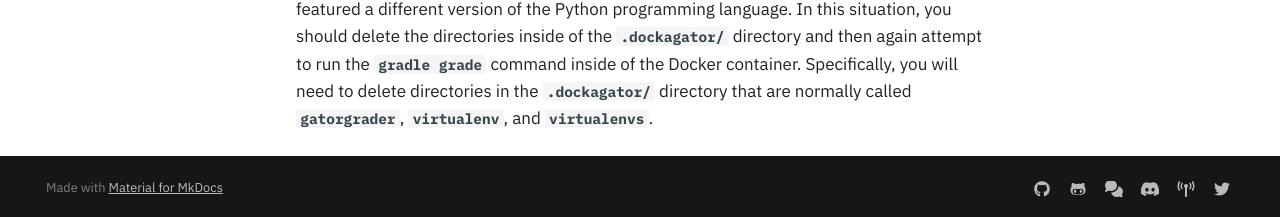
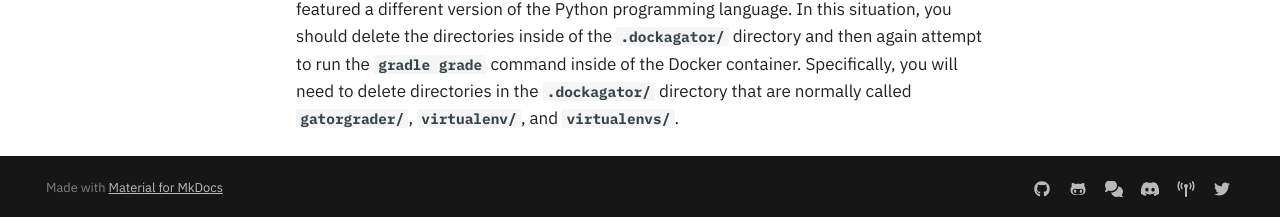
Before and after one commit to ProactiveProgrammers/www.proactiveprogrammers.com, an MkDocs documentation site: the page built from docs/proactive-skills/technical-skills/using-gatorgrader.md, in a window 1280 px wide and 900 px high, scrolled down 2113 px. Shown: the part 680-897 px from the top of the window. Built offline with MkDocs 1.6.1 and Material for MkDocs 9.7.7, drawn with Linux system fonts in a browser that asks for light colours; comment, search, counter and statistics services are not loaded.

```diff
--- a/docs/proactive-skills/technical-skills/using-gatorgrader.md
+++ b/docs/proactive-skills/technical-skills/using-gatorgrader.md
@@ -153,4 +153,4 @@ language. In this situation, you should delete the directories inside of the
 `.dockagator/` directory and then again attempt to run the `gradle grade`
 command inside of the Docker container. Specifically, you will need to delete
 directories in the `.dockagator/` directory that are normally called
-`gatorgrader`, `virtualenv`, and `virtualenvs`.
+`gatorgrader/`, `virtualenv/`, and `virtualenvs/`.
```
